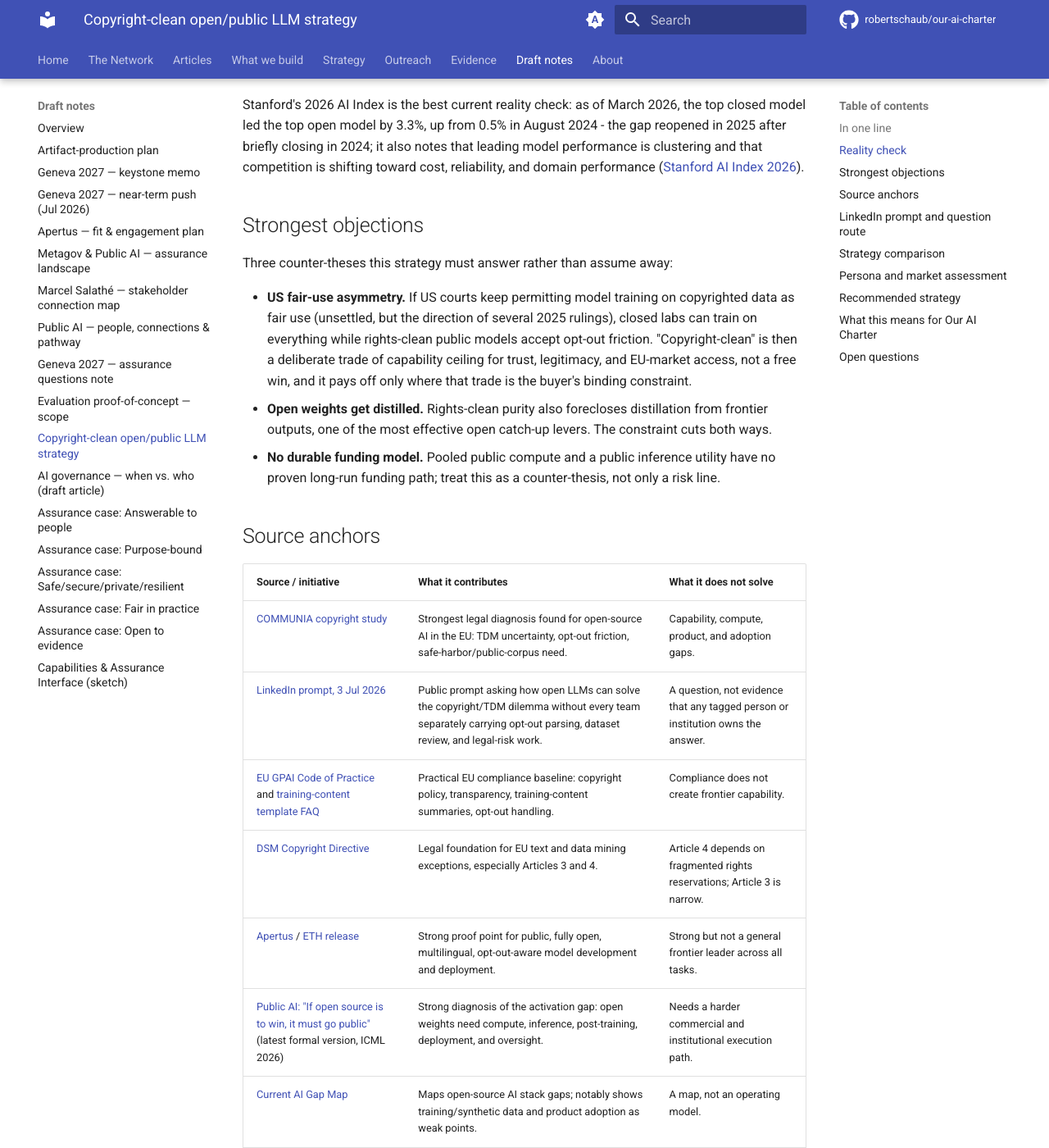
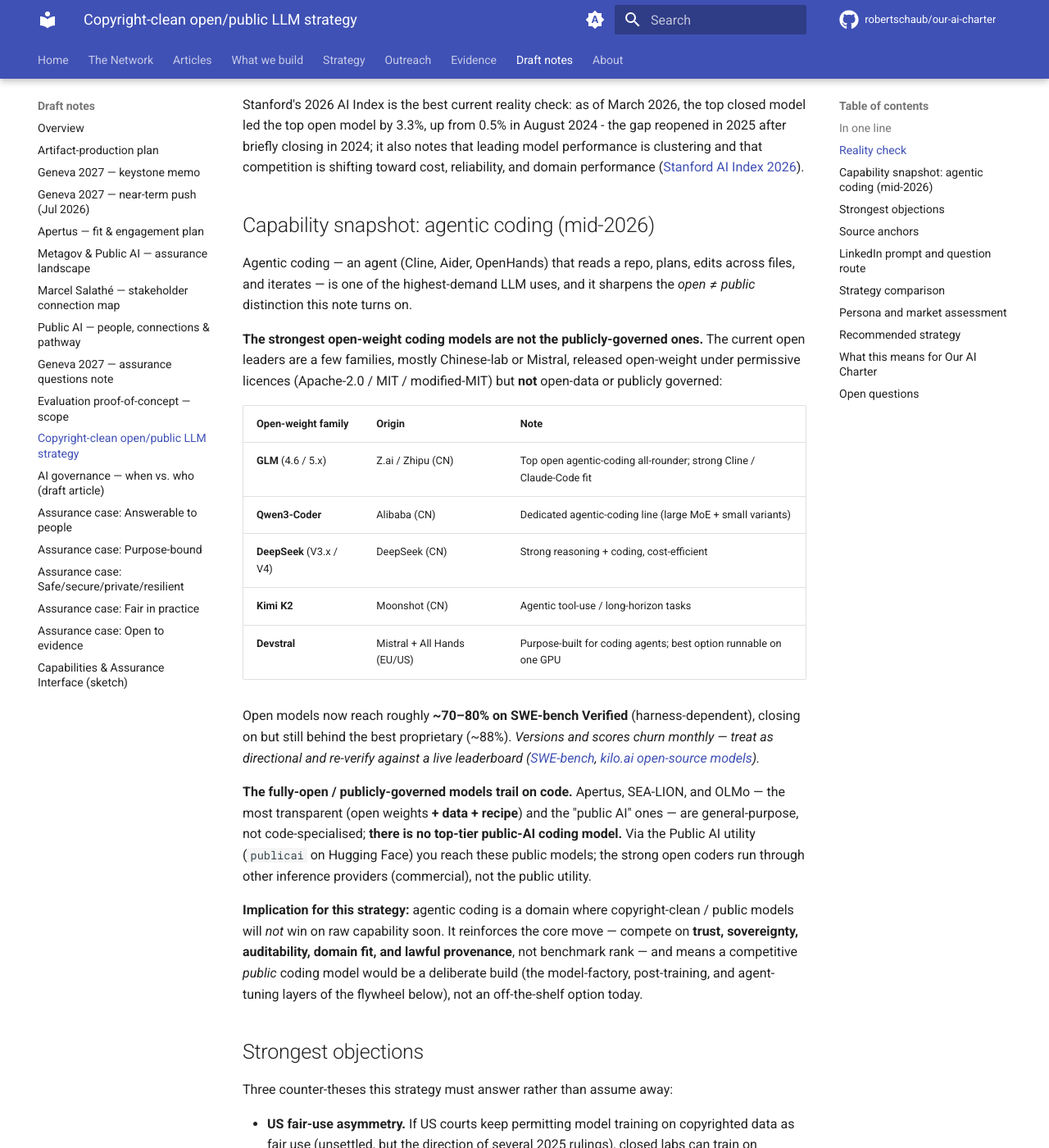
Before and after one commit to robertschaub/our-ai-charter, an MkDocs documentation site: the page built from docs/wip/copyright-clean-open-llm-strategy.md, in a window 1280 px wide and 1400 px high, scrolled down 938 px. Shown: the whole window at 82% size. Built offline with MkDocs 1.6.1 and Material for MkDocs 9.7.7, drawn with Linux system fonts in a browser that asks for light colours; plug-ins that fetch from the network failed and are left out; comment, search, counter and statistics services are not loaded; some of the changed text lies outside the part shown.

Commit message:
docs(wip): add agentic-coding capability snapshot to open/public-LLM strategy
copyright-clean-open-llm-strategy.md gains a 'Capability snapshot: agentic coding (mid-2026)' section. The strongest open-weight coding models (GLM, Qwen3-Coder, DeepSeek, Kimi K2, Devstral -- mostly Chinese-lab or Mistral, permissive licences) are open-weight but not publicly governed; the fully-open/public models (Apertus, SEA-LION, OLMo) trail on code and there is no top-tier public-AI coding model. Reinforces the note's open != public != assured thesis: compete on trust/sovereignty/domain, not raw benchmark rank.

Directional and leaderboard-cited (SWE-bench, kilo.ai); model versions hedged. mkdocs build --strict clean.

Co-Authored-By: Claude Opus 4.8 <noreply@anthropic.com>

```diff
--- a/docs/wip/copyright-clean-open-llm-strategy.md
+++ b/docs/wip/copyright-clean-open-llm-strategy.md
@@ -1,4 +1,4 @@
-> **Status: WORKING NOTES** - grounded strategy note, prepared 2026-07-02 from web research plus three parallel assistant reviews; updated 2026-07-03 with the LinkedIn prompt and question-routing research. Re-verify legal, model-performance, and initiative-status claims before external use.
+> **Status: WORKING NOTES** - grounded strategy note, prepared 2026-07-02 from web research plus three parallel assistant reviews; updated 2026-07-03 with the LinkedIn prompt, question-routing research, and an agentic-coding capability snapshot. Re-verify legal, model-performance, and initiative-status claims before external use.
 
 # Copyright-clean open/public LLMs - competitiveness strategy
 
@@ -15,6 +15,26 @@ The first-pass answer - a public data trust plus provenance - is necessary but p
 The stronger answer is therefore not "out-scrape closed labs." It is: **out-institutionalize them where trust, sovereignty, auditability, local language quality, and procurement legitimacy matter.** Open/public LLMs do not need to beat the best closed model on every general benchmark to matter. They need to become the default trusted layer for public administration, research, education, cultural and language infrastructure, regulated workflows, and SMEs that need portability.
 
 Stanford's 2026 AI Index is the best current reality check: as of March 2026, the top closed model led the top open model by 3.3%, up from 0.5% in August 2024 - the gap reopened in 2025 after briefly closing in 2024; it also notes that leading model performance is clustering and that competition is shifting toward cost, reliability, and domain performance ([Stanford AI Index 2026](https://hai.stanford.edu/ai-index/2026-ai-index-report/technical-performance)).
+
+## Capability snapshot: agentic coding (mid-2026)
+
+Agentic coding — an agent (Cline, Aider, OpenHands) that reads a repo, plans, edits across files, and iterates — is one of the highest-demand LLM uses, and it sharpens the *open ≠ public* distinction this note turns on.
+
+**The strongest open-weight coding models are not the publicly-governed ones.** The current open leaders are a few families, mostly Chinese-lab or Mistral, released open-weight under permissive licences (Apache-2.0 / MIT / modified-MIT) but **not** open-data or publicly governed:
+
+| Open-weight family | Origin | Note |
+|---|---|---|
+| **GLM** (4.6 / 5.x) | Z.ai / Zhipu (CN) | Top open agentic-coding all-rounder; strong Cline / Claude-Code fit |
+| **Qwen3-Coder** | Alibaba (CN) | Dedicated agentic-coding line (large MoE + small variants) |
+| **DeepSeek** (V3.x / V4) | DeepSeek (CN) | Strong reasoning + coding, cost-efficient |
+| **Kimi K2** | Moonshot (CN) | Agentic tool-use / long-horizon tasks |
+| **Devstral** | Mistral + All Hands (EU/US) | Purpose-built for coding agents; best option runnable on one GPU |
+
+Open models now reach roughly **~70–80% on SWE-bench Verified** (harness-dependent), closing on but still behind the best proprietary (~88%). *Versions and scores churn monthly — treat as directional and re-verify against a live leaderboard ([SWE-bench](https://www.swebench.com/), [kilo.ai open-source models](https://kilo.ai/open-source-models)).*
+
+**The fully-open / publicly-governed models trail on code.** Apertus, SEA-LION, and OLMo — the most transparent (open weights **+ data + recipe**) and the "public AI" ones — are general-purpose, not code-specialised; **there is no top-tier public-AI coding model.** Via the Public AI utility (`publicai` on Hugging Face) you reach these public models; the strong open coders run through other inference providers (commercial), not the public utility.
+
+**Implication for this strategy:** agentic coding is a domain where copyright-clean / public models will *not* win on raw capability soon. It reinforces the core move — compete on **trust, sovereignty, auditability, domain fit, and lawful provenance**, not benchmark rank — and means a competitive *public* coding model would be a deliberate build (the model-factory, post-training, and agent-tuning layers of the flywheel below), not an off-the-shelf option today.
 
 ## Strongest objections
 
```
Also changed, not shown: CHANGELOG.md (+1 -0 lines).
